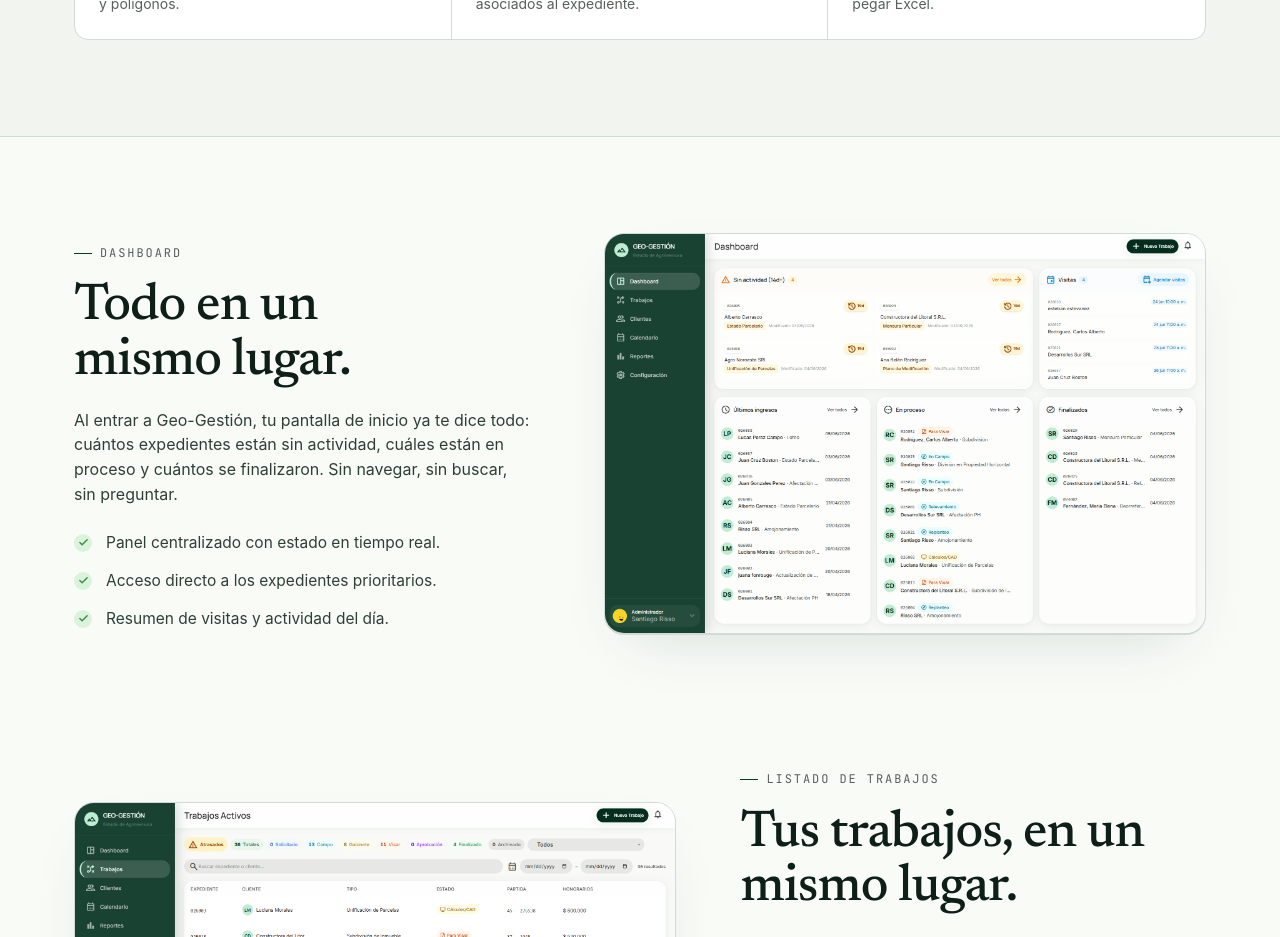
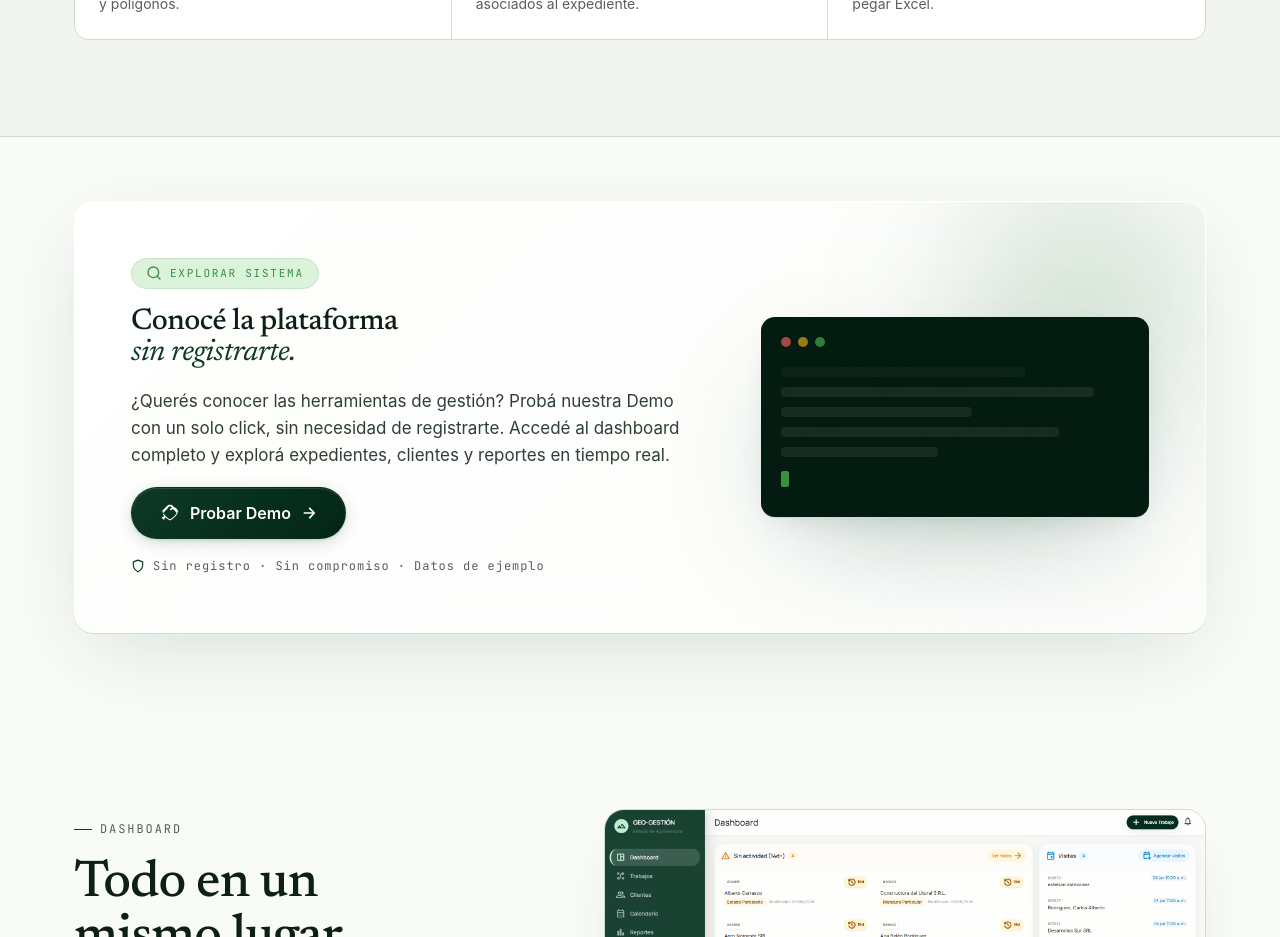
Before and after one commit to santiagorisso/geo-gestion-landing, a React (Vite) app: page / in a window 1280 px wide. Shown: the part 2080-3017 px from the top of the page. Built offline with nearby package versions, Linux system fonts and the light colour scheme.

Commit message:
feat: add demo CTA section with glassmorphism card linking to app.geogestion.online/auth/demo

```diff
--- a/src/App.tsx
+++ b/src/App.tsx
@@ -3,6 +3,7 @@ import { Analytics } from '@vercel/analytics/react';
 import Navbar from './components/Navbar';
 import LandingGeoHero from './components/LandingGeoHero';
 import TramitesSection from './components/TramitesSection';
+import DemoSection from './components/DemoSection';
 import PillarsSection from './components/PillarsSection';
 import FeaturesSection from './components/FeaturesSection';
 import { PricingSection } from './components/PricingSection';
@@ -38,6 +39,7 @@ function App() {
       <main>
         <LandingGeoHero />
         <TramitesSection />
+        <DemoSection />
         <PillarsSection />
         <FeaturesSection />
         <PricingSection />
--- /dev/null
+++ b/src/components/DemoSection.tsx
@@ -0,0 +1,113 @@
+export default function DemoSection() {
+  const DEMO_URL = 'https://app.geogestion.online/auth/demo';
+
+  return (
+    <section className="section demo-section" id="demo">
+      <div className="wrap">
+        <div className="demo-card reveal">
+          {/* Decorative glow */}
+          <div className="demo-glow" aria-hidden="true" />
+
+          <div className="demo-content">
+            <span className="demo-badge">
+              <svg
+                width="16"
+                height="16"
+                viewBox="0 0 24 24"
+                fill="none"
+                stroke="currentColor"
+                strokeWidth="2"
+                strokeLinecap="round"
+                strokeLinejoin="round"
+                aria-hidden="true"
+              >
+                <circle cx="11" cy="11" r="8" />
+                <path d="M21 21l-4.35-4.35" />
+              </svg>
+              Explorar Sistema
+            </span>
+
+            <h2 className="display h3 demo-title">
+              Conocé la plataforma<br />
+              <em>sin registrarte.</em>
+            </h2>
+
+            <p className="demo-desc">
+              ¿Querés conocer las herramientas de gestión? Probá nuestra Demo
+              con un solo click, sin necesidad de registrarte. Accedé al
+              dashboard completo y explorá expedientes, clientes y reportes en
+              tiempo real.
+            </p>
+
+            <a
+              href={DEMO_URL}
+              className="btn demo-btn"
+              id="demo-cta-btn"
+            >
+              {/* rocket_launch icon */}
+              <svg
+                width="20"
+                height="20"
+                viewBox="0 0 24 24"
+                fill="currentColor"
+                aria-hidden="true"
+              >
+                <path d="M6 15.2547C3.37 16.1847 2 17.5547 2 17.5547L4.62 20.1747C4.62 20.1747 5.96 18.7947 6.9 16.1347L6 15.2547Z" />
+                <path d="M12.12 7.1C11.73 7.49 11.73 8.12 12.12 8.51C12.51 8.9 13.14 8.9 13.53 8.51C14.3 7.74 15.71 6.91 17.21 6.91C17.98 6.91 18.72 7.16 19.31 7.62C19.83 8.03 20.22 8.63 20.35 9.36C20.61 10.89 19.82 12.6 18.46 14.28C16.82 16.31 14.49 18.04 12.91 19.07C12.35 19.42 11.65 19.42 11.09 19.07C9.51 18.04 7.18 16.31 5.54 14.28C5.07 13.71 4.67 13.13 4.35 12.55L3.5 13.4C3.88 14.05 4.33 14.7 4.85 15.33C6.67 17.56 9.23 19.45 10.91 20.51C11.57 20.93 12.43 20.93 13.09 20.51C14.77 19.45 17.33 17.56 19.15 15.33C20.77 13.33 21.71 11.22 21.33 9.12C21.14 8.06 20.57 7.16 19.78 6.52C18.97 5.87 17.95 5.51 16.91 5.51C14.91 5.51 13.22 6.54 12.12 7.1Z" />
+                <path d="M14.59 2.59C14.21 2.21 13.7 2 13.17 2H10.83C10.3 2 9.79 2.21 9.41 2.59L2 10V10.5L3.45 9.04C3.17 10.03 3.15 11.12 3.42 12.22L9.41 6.24C9.41 6.24 10.53 4 12 4C13.47 4 14.59 6.24 14.59 6.24L20.58 12.22C20.85 11.12 20.83 10.03 20.55 9.04L22 10.5V10L14.59 2.59Z" />
+              </svg>
+              Probar Demo
+              <svg
+                width="16"
+                height="16"
+                viewBox="0 0 24 24"
+                fill="none"
+                stroke="currentColor"
+                strokeWidth="2.5"
+                strokeLinecap="round"
+                strokeLinejoin="round"
+                aria-hidden="true"
+              >
+                <path d="M5 12h14M13 5l7 7-7 7" />
+              </svg>
+            </a>
+
+            <p className="demo-footnote">
+              <svg
+                width="14"
+                height="14"
+                viewBox="0 0 24 24"
+                fill="none"
+                stroke="currentColor"
+                strokeWidth="2"
+                strokeLinecap="round"
+                strokeLinejoin="round"
+                aria-hidden="true"
+              >
+                <path d="M12 22s8-4 8-12V5l-8-3-8 3v5c0 8 8 12 8 12z" />
+              </svg>
+              Sin registro · Sin compromiso · Datos de ejemplo
+            </p>
+          </div>
+
+          {/* Decorative terminal/app illustration */}
+          <div className="demo-visual" aria-hidden="true">
+            <div className="demo-terminal">
+              <div className="demo-terminal-dots">
+                <span /><span /><span />
+              </div>
+              <div className="demo-terminal-lines">
+                <div className="demo-line demo-line-1" />
+                <div className="demo-line demo-line-2" />
+                <div className="demo-line demo-line-3" />
+                <div className="demo-line demo-line-4" />
+                <div className="demo-line demo-line-5" />
+              </div>
+              <div className="demo-terminal-cursor" />
+            </div>
+          </div>
+        </div>
+      </div>
+    </section>
+  );
+}
--- a/src/index.css
+++ b/src/index.css
@@ -321,6 +321,249 @@ button { font: inherit; cursor: pointer; }
   .tramites-grid { grid-template-columns: repeat(3, 1fr); }
   .tramite:nth-child(3n) { border-right: 0; }
   .tramite:nth-last-child(-n+3) { border-bottom: 0; }
+}
+
+/* ===== Demo CTA ===== */
+.demo-section {
+  padding: 64px 0 80px;
+}
+.demo-card {
+  position: relative;
+  display: grid;
+  grid-template-columns: 1fr;
+  gap: 40px;
+  align-items: center;
+  background: linear-gradient(
+    135deg,
+    rgba(255, 255, 255, 0.85) 0%,
+    rgba(255, 255, 255, 0.55) 100%
+  );
+  backdrop-filter: blur(20px) saturate(140%);
+  -webkit-backdrop-filter: blur(20px) saturate(140%);
+  border: 1px solid rgba(255, 255, 255, 0.6);
+  border-radius: var(--radius-lg);
+  padding: clamp(32px, 5vw, 56px);
+  overflow: hidden;
+  box-shadow:
+    0 1px 0 var(--hairline),
+    0 24px 80px -20px rgba(15, 61, 46, 0.16),
+    inset 0 1px 0 rgba(255, 255, 255, 0.8);
+}
+
+/* Ambient glow behind card */
+.demo-glow {
+  position: absolute;
+  width: 360px; height: 360px;
+  top: -80px; right: -60px;
+  background: radial-gradient(
+    circle,
+    oklch(58% 0.14 145 / 0.25) 0%,
+    oklch(31% 0.06 160 / 0.08) 50%,
+    transparent 70%
+  );
+  border-radius: 999px;
+  filter: blur(60px);
+  pointer-events: none;
+  z-index: 0;
+}
+
+.demo-content {
+  position: relative;
+  z-index: 1;
+  display: flex;
+  flex-direction: column;
+  gap: 18px;
+}
+
+.demo-badge {
+  display: inline-flex;
+  align-items: center;
+  gap: 8px;
+  font-family: var(--font-mono);
+  font-size: 11px;
+  letter-spacing: 0.16em;
+  text-transform: uppercase;
+  color: var(--accent-2);
+  background: var(--accent-2-bg);
+  padding: 6px 14px;
+  border-radius: 999px;
+  width: fit-content;
+  border: 1px solid oklch(88% 0.04 145);
+}
+
+.demo-title {
+  margin: 0;
+}
+.demo-title em {
+  font-style: italic;
+  color: var(--accent);
+}
+
+.demo-desc {
+  color: var(--fg-2);
+  font-size: clamp(15px, 1.4vw, 17px);
+  line-height: 1.6;
+  max-width: 52ch;
+  margin: 0;
+}
+
+/* Main CTA button */
+.demo-btn {
+  background: linear-gradient(
+    135deg,
+    oklch(31% 0.06 160) 0%,
+    oklch(24% 0.05 160) 100%
+  );
+  color: #fff;
+  font-size: 16px;
+  font-weight: 600;
+  gap: 10px;
+  min-height: 52px;
+  padding: 0 28px;
+  border-radius: 999px;
+  box-shadow:
+    0 4px 20px -6px rgba(15, 61, 46, 0.35),
+    0 1px 3px rgba(15, 61, 46, 0.12),
+    inset 0 1px 0 rgba(255, 255, 255, 0.12);
+  transition:
+    transform 0.2s cubic-bezier(0.34, 1.56, 0.64, 1),
+    box-shadow 0.2s ease,
+    background 0.2s ease;
+  width: fit-content;
+  position: relative;
+  overflow: hidden;
+}
+.demo-btn::before {
+  content: "";
+  position: absolute;
+  inset: 0;
+  background: linear-gradient(
+    135deg,
+    rgba(255, 255, 255, 0.15) 0%,
+    transparent 50%
+  );
+  opacity: 0;
+  transition: opacity 0.25s ease;
+  pointer-events: none;
+}
+.demo-btn:hover {
+  transform: scale(1.04) translateY(-1px);
+  box-shadow:
+    0 8px 32px -8px rgba(15, 61, 46, 0.4),
+    0 2px 6px rgba(15, 61, 46, 0.15),
+    inset 0 1px 0 rgba(255, 255, 255, 0.15);
+}
+.demo-btn:hover::before {
+  opacity: 1;
+}
+.demo-btn:active {
+  transform: scale(0.98);
+  box-shadow:
+    0 2px 10px -4px rgba(15, 61, 46, 0.3),
+    inset 0 1px 0 rgba(255, 255, 255, 0.1);
+}
+.demo-btn:focus-visible {
+  outline: 2px solid var(--accent-2);
+  outline-offset: 3px;
+}
+
+.demo-footnote {
+  display: inline-flex;
+  align-items: center;
+  gap: 8px;
+  font-family: var(--font-mono);
+  font-size: 12px;
+  letter-spacing: 0.08em;
+  color: var(--muted);
+  margin: 0;
+}
+.demo-footnote svg {
+  color: var(--accent);
+  flex-shrink: 0;
+}
+
+/* Decorative terminal illustration */
+.demo-visual {
+  position: relative;
+  z-index: 1;
+  display: none;
+}
+
+.demo-terminal {
+  background: var(--accent-ink);
+  border-radius: var(--radius);
+  padding: 20px;
+  position: relative;
+  overflow: hidden;
+  min-height: 200px;
+  box-shadow: var(--shadow-screen);
+}
+.demo-terminal::before {
+  content: "";
+  position: absolute; inset: 0;
+  background-image: url('./assets/topo.svg');
+  background-size: 280px;
+  opacity: 0.04;
+  pointer-events: none;
+}
+
+.demo-terminal-dots {
+  display: flex;
+  gap: 7px;
+  margin-bottom: 20px;
+}
+.demo-terminal-dots span {
+  width: 10px; height: 10px;
+  border-radius: 999px;
+  background: rgba(255, 255, 255, 0.15);
+}
+.demo-terminal-dots span:first-child { background: oklch(65% 0.17 25 / 0.7); }
+.demo-terminal-dots span:nth-child(2) { background: oklch(75% 0.15 85 / 0.7); }
+.demo-terminal-dots span:nth-child(3) { background: oklch(65% 0.16 145 / 0.7); }
+
+.demo-terminal-lines {
+  display: flex;
+  flex-direction: column;
+  gap: 10px;
+}
+.demo-line {
+  height: 10px;
+  border-radius: 4px;
+  background: rgba(255, 255, 255, 0.08);
+  animation: demo-shimmer 2.5s ease-in-out infinite;
+}
+.demo-line-1 { width: 70%; animation-delay: 0s; }
+.demo-line-2 { width: 90%; animation-delay: 0.3s; }
+.demo-line-3 { width: 55%; animation-delay: 0.6s; }
+.demo-line-4 { width: 80%; animation-delay: 0.9s; }
+.demo-line-5 { width: 45%; animation-delay: 1.2s; }
+
+.demo-terminal-cursor {
+  width: 8px; height: 16px;
+  background: var(--accent-2);
+  border-radius: 2px;
+  margin-top: 14px;
+  animation: demo-blink 1s step-end infinite;
+}
+
+@keyframes demo-shimmer {
+  0%, 100% { opacity: 0.5; }
+  50% { opacity: 1; }
+}
+
+@keyframes demo-blink {
+  0%, 100% { opacity: 1; }
+  50% { opacity: 0; }
+}
+
+@media (min-width: 820px) {
+  .demo-card {
+    grid-template-columns: 1.2fr 0.8fr;
+    gap: 48px;
+  }
+  .demo-visual {
+    display: block;
+  }
 }
 
 /* ===== Pillar (alternating) ===== */
```
